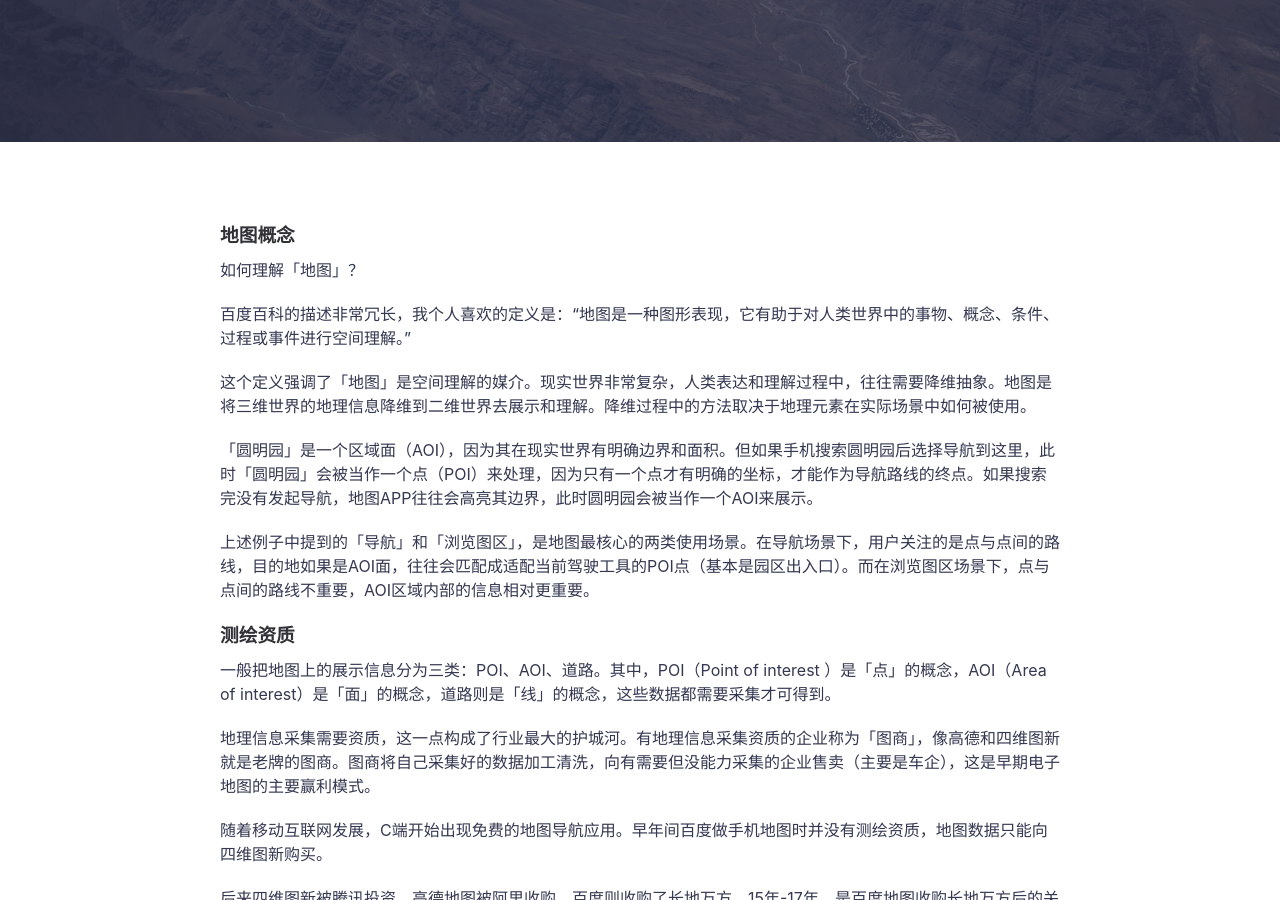
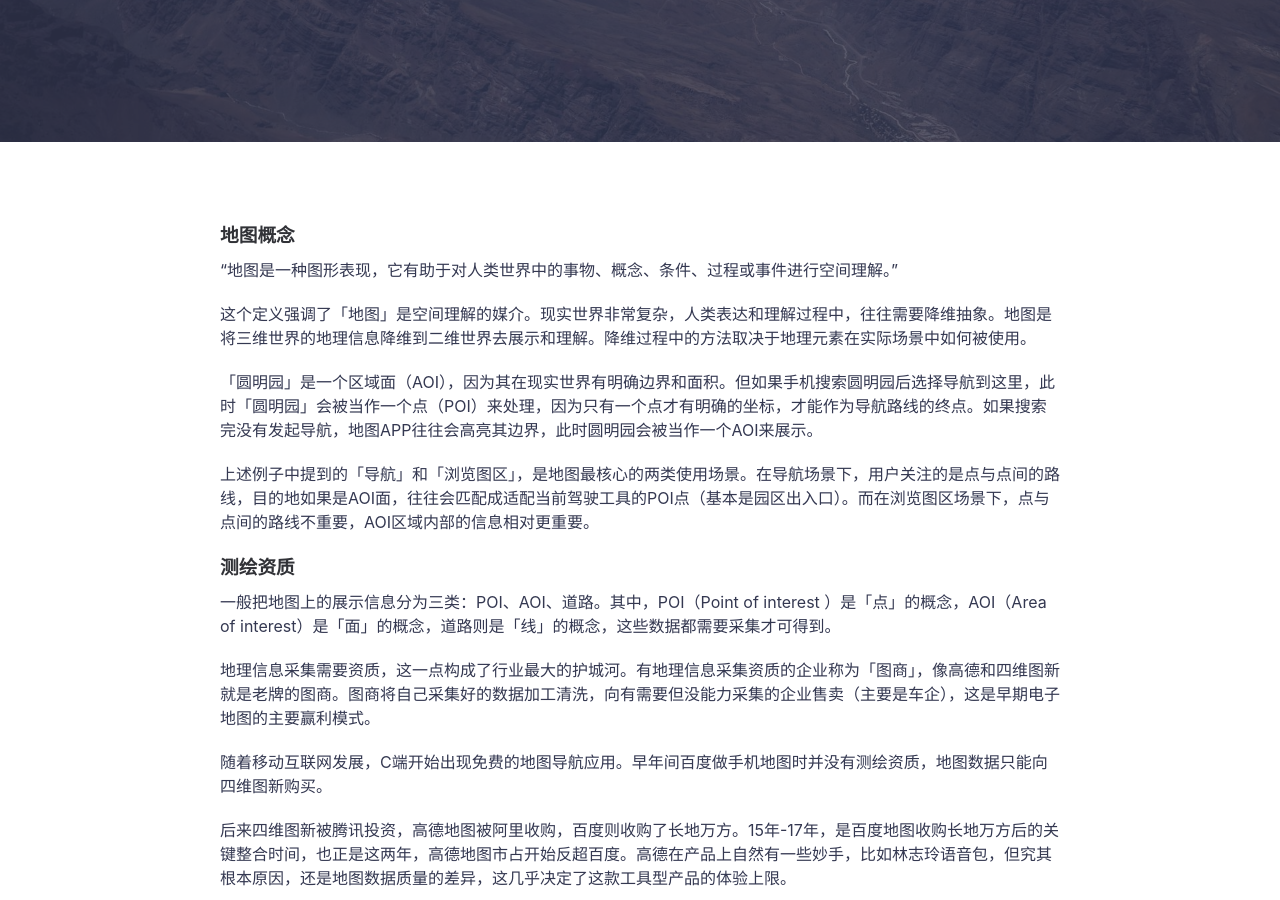
Before and after one commit to icarus507/icarus507.github.io, a Jekyll site: the page built from _posts/2018-09-07-谈谈地图（上）.md, in a window 1280 px wide and 900 px high, scrolled down 434 px. Built offline with Jekyll 4.4.1, drawn with Linux system fonts in a browser that asks for light colours.

Commit message:
Update 2018-09-07-谈谈地图（上）.md

```diff
--- a/_posts/2018-09-07-谈谈地图（上）.md
+++ b/_posts/2018-09-07-谈谈地图（上）.md
@@ -6,9 +6,7 @@ featured-img: ruben-santander-69158
 ---
 ### 地图概念
 
-如何理解「地图」？
-
-百度百科的描述非常冗长，我个人喜欢的定义是：“地图是一种图形表现，它有助于对人类世界中的事物、概念、条件、过程或事件进行空间理解。”
+“地图是一种图形表现，它有助于对人类世界中的事物、概念、条件、过程或事件进行空间理解。”
 
 这个定义强调了「地图」是空间理解的媒介。现实世界非常复杂，人类表达和理解过程中，往往需要降维抽象。地图是将三维世界的地理信息降维到二维世界去展示和理解。降维过程中的方法取决于地理元素在实际场景中如何被使用。
 
```
